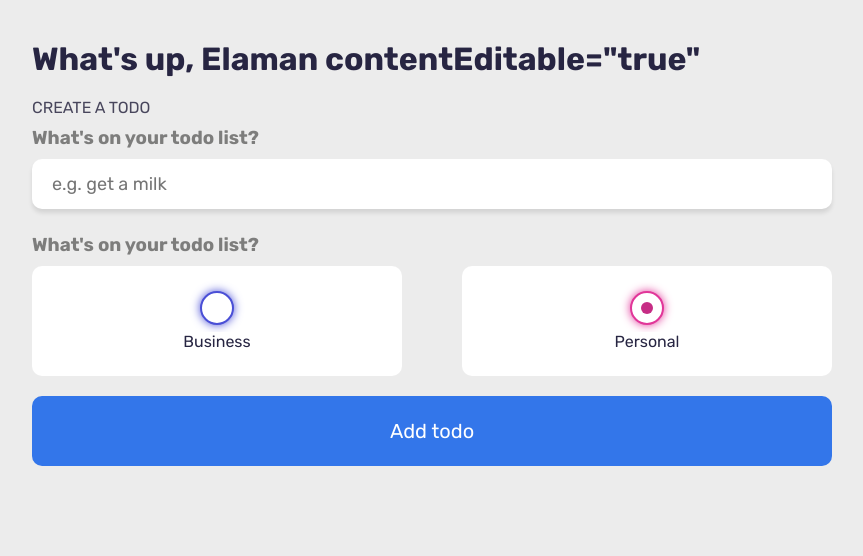
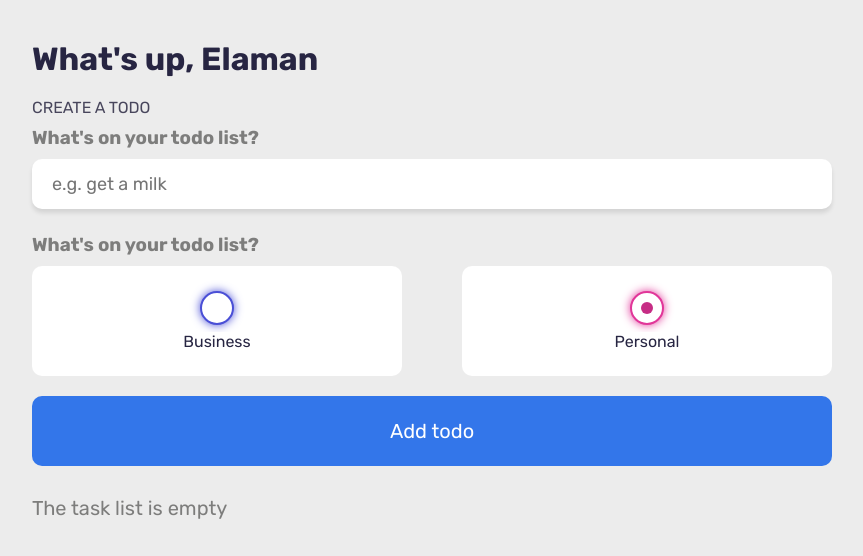
Before and after one commit to ElamanZ/neobis-front-todoList-react, a React (Create React App) app: page / in a window 1280 px wide. Shown: the top 556 px of the page, without its empty margins (208-1071 px from the left). Built offline with nearby package versions, Linux system fonts and the light colour scheme.

Commit message:
done Choose category and Delete task

```diff
--- a/src/App.js
+++ b/src/App.js
@@ -5,7 +5,6 @@ function App() {
   return (
       <div className="App">
         <MainPage/>
-
       </div>
   );
 }
--- a/src/components/todoList/TodoList.jsx
+++ b/src/components/todoList/TodoList.jsx
@@ -1,13 +1,15 @@
 import React from 'react';
 import '../todoList/todoList.css'
-function TodoList(props) {
+function TodoList({todo, deleteTodo, onChangeTodoStatus}) {
 
     const handleCheckboxChange = () => {
-        props.onChangeTodoStatus(props.todo.id); // Передача id задачи для обновления статуса
+        onChangeTodoStatus(todo.id);
     };
     const btnCompleted = () => {
-        return props.todo.completed = !props.todo.completed
+        return todo.completed = !todo.completed
     }
+
+
     return (
         <>
             <li className="list-group-item">
@@ -16,17 +18,17 @@ function TodoList(props) {
                         <input
                             type="checkbox"
                             onChange={handleCheckboxChange}
-                            checked={props.todo.completed}
+                            checked={todo.completed}
                             onClick={btnCompleted}
                         />
-                        <span className="radio-btn"></span>
+                        <span className={`radio-btn ${todo.category === 'personal' ? "personal" : "business"}`}></span>
                     </label>
-                    <span id="editText" className="todo-task-text">{props.todo.text}</span>
+                    <span id="editText" className="todo-task-text">{todo.text}</span>
                 </div>
 
                 <span className="todo-buttons">
                     <button className="btn btn-edit-task">Edit</button>
-                    <button className="btn btn-edit-delete">Delete</button>
+                    <button className="btn btn-edit-delete" onClick={()=> deleteTodo(todo)}>Delete</button>
                 </span>
             </li>
 
--- a/src/pages/mainPage/MainPage.jsx
+++ b/src/pages/mainPage/MainPage.jsx
@@ -1,11 +1,14 @@
-import React, {useState} from 'react';
+import React, {useEffect, useState} from 'react';
 import '../mainPage/mainPage.css'
 import TodoList from "../../components/todoList/TodoList";
 
 function MainPage() {
+    const [editableText, setEditableText] = useState("Elaman");
+    const [category, setCategory] = useState('personal')
+    const [completed, setCompleted] = useState(false)
+    const [textTodo, setTextTodo] = useState('')
+    const [id, setId] = useState(1)
 
-    const [category, setCategory] = useState('personal')
-    const [textTodo, setTextTodo] = useState('')
 
     const [todos, setTodos] = useState([])
     const handleCategoryChange = (event) => {
@@ -16,32 +19,36 @@ function MainPage() {
     const addNewTodo = () => {
         if (textTodo !== "") {
             const newTodo = {
+                id: id,
                 text: textTodo,
-                completed: false,
+                completed: completed,
                 category: category === 'personal' ? 'personal' : 'business'
             }
             setTodos([...todos, newTodo])
             setTextTodo('')
+            setId(id + 1);
+            console.log(todos)
         }
     }
+    // useEffect(() => {
+    //     console.log(todos);
+    // }, [todos]);
 
-    const handleChangeTodoStatus = (id) => {
-        setTodos(prevTodos => {
-            return prevTodos.map(todo => {
-                if (todo.id === id) {
-                    return { ...todo, completed: !todo.completed };
-                }
-                return todo;
-            });
-        });
-    };
+    const deleteBtn = (todo) => {
+    setTodos(todos.filter(t => t.id !== todo.id))
+    }
     return (
         <>
             <div className="container">
                     <h1 className="main__title">
                         What's up,{' '}
-                        <span className="main__title edit"  >
-                            Elaman contentEditable="true"
+                        <span className="main__title edit">
+                            <input
+                                className="main__titleInput"
+                                type="text"
+                                value={editableText}
+                                onChange={(e) => setEditableText(e.target.value)}
+                            />
                         </span>
                     </h1>
                     <p className="main__description">CREATE A TODO</p>
@@ -72,10 +79,20 @@ function MainPage() {
                 <div>
                     <button className="btnAddTodo" onClick={addNewTodo}>Add todo</button>
                 </div>
+                {
+                    todos.length !== 0 ? (
+                        todos.map((todo) => (
+                            <TodoList
+                                todo={todo}
+                                key={todo.id}
+                                deleteTodo={deleteBtn}
+                            />
+                        ))
+                    ) : (
+                        <div className="main__todoText f-size">The task list is empty</div>
+                    )
+                }
 
-                {todos.map((todo) =>
-                    <TodoList todo={todo} key={todo.id} onChangeTodoStatus={handleChangeTodoStatus}/>
-                )}
             </div>
         </>
     );
--- a/src/pages/mainPage/mainPage.css
+++ b/src/pages/mainPage/mainPage.css
@@ -143,3 +143,12 @@ input:checked ~ .radio-btn::after{
     border: none;
     transition: 0.05s;
 }
+.f-size {
+    font-size: 20px;
+}
+.main__titleInput {
+    outline: none;
+    border: none;
+    font-size: 32px;
+    font-weight: 600;
+}
```
